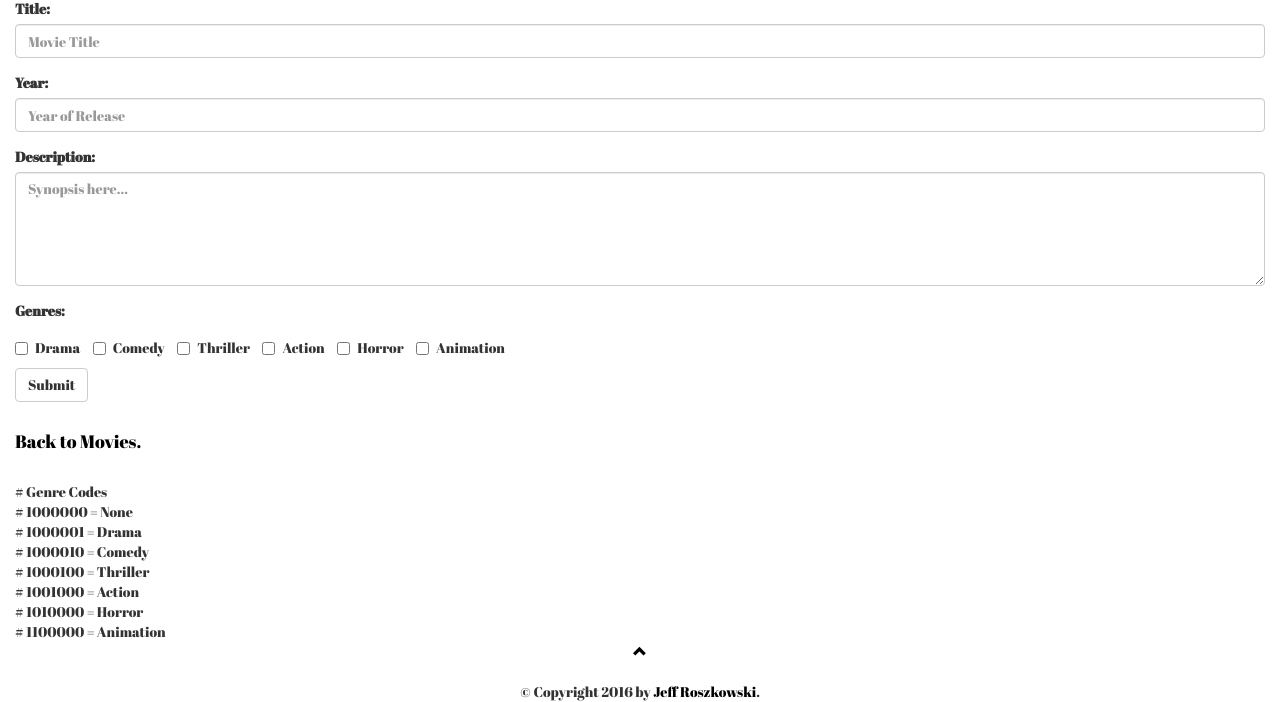
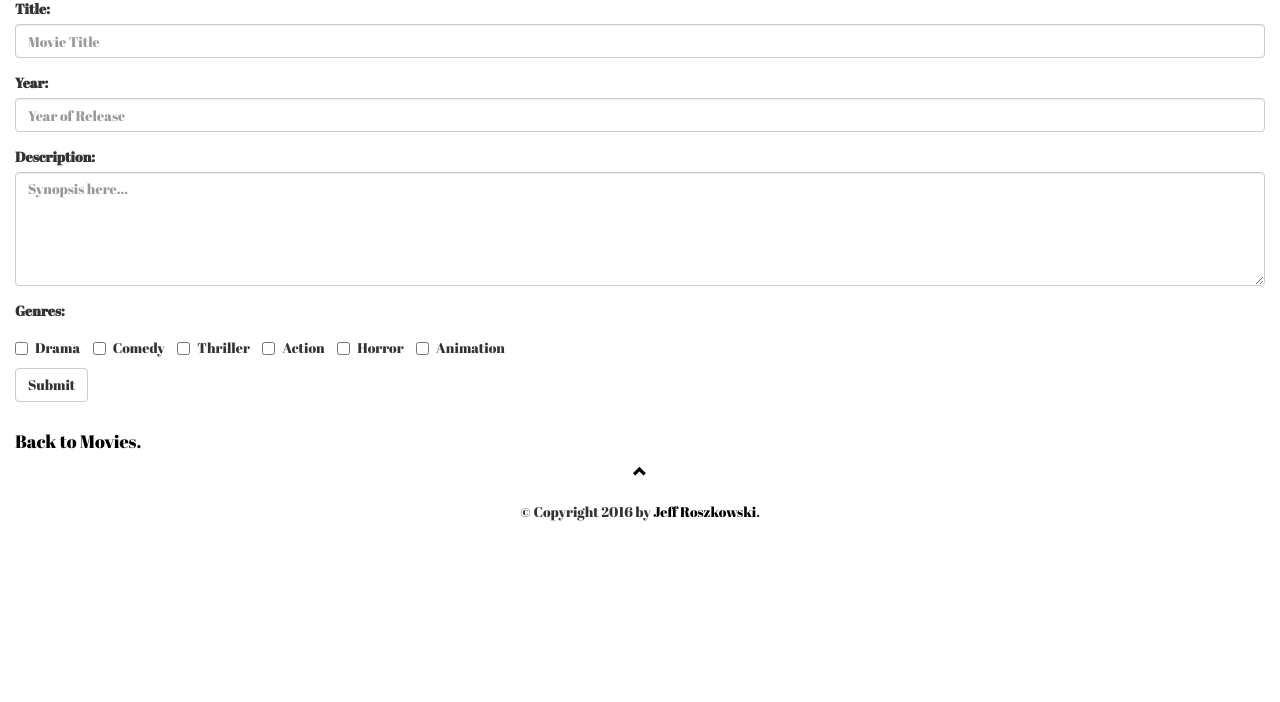
Before and after one commit to guynamedjeff/themoviesite, a Flask app: page /movies/new/ in a window 1280 px wide. Shown: the part 266-968 px from the top of the page. After the commit the page ends 787 px from the top, so only its background shows below. Run offline with Flask 2, Linux system fonts and the light colour scheme; parts of the project's set-up code (start-up, migrations or seed data) failed here and were passed over; some libraries are stand-ins or nearby versions.

Commit message:
Remove client-side mention of genre codes.

```diff
--- a/vagrant/The Movie Site/templates/newmovie.html
+++ b/vagrant/The Movie Site/templates/newmovie.html
@@ -31,16 +31,5 @@
       <button type="submit" class="btn btn-default">Submit</button>
     </form><br>
     <h4><a href='{{url_for('main')}}'>Back to Movies.</a></h4>
-    <br>
-    <div>
-    # Genre Codes<br>
-    # 1000000 = None<br>
-    # 1000001 = Drama<br>
-    # 1000010 = Comedy<br>
-    # 1000100 = Thriller<br>
-    # 1001000 = Action<br>
-    # 1010000 = Horror<br>
-    # 1100000 = Animation
-    </div>
   </div>
 {% endblock %}
```
Also changed, not shown: vagrant/The Movie Site/templates/editmovie.html (+0 -10 lines).
